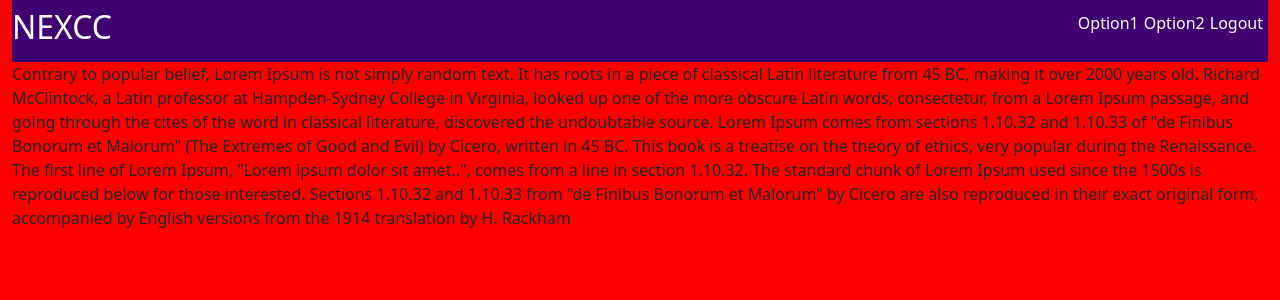
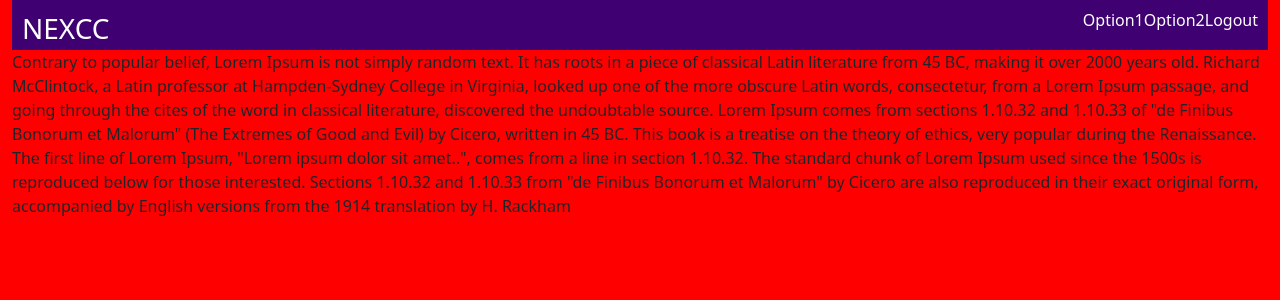
Before and after one commit to johnsus1995/pandora-frontend, a React (Create React App) app: page /login in a window 1280 px wide. Shown: the top 300 px of the page. Built offline with nearby package versions, Linux system fonts and the light colour scheme.

Commit message:
style fixes to Authlayout navbar

```diff
--- a/src/layouts/AuthLayout/AuthLayout.jsx
+++ b/src/layouts/AuthLayout/AuthLayout.jsx
@@ -6,12 +6,16 @@ const AuthLayout = () => {
   return (
     <div className={`${styles.AuthLayout} container-fluid`}>
       <nav className="navbar">
-        <h2>NEXCC</h2>
-        <ul className="right">
-          <li>Option1</li>
-          <li>Option2</li>
-          <li>Logout</li>
-        </ul>
+        <div className="left">
+          <h3>NEXCC</h3>
+        </div>
+        <div className="right">
+          <ul>
+            <li>Option1</li>
+            <li>Option2</li>
+            <li>Logout</li>
+          </ul>
+        </div>
       </nav>
       <Outlet />
     </div>
--- a/src/layouts/AuthLayout/AuthLayout.module.scss
+++ b/src/layouts/AuthLayout/AuthLayout.module.scss
@@ -7,23 +7,30 @@
     padding: 0 20px;
     height: 100vh;
     nav{
+      height: 50px;
       background-color: $primary-blue;
       color: #fff;
       display: flex;
       align-items: center;
       justify-content: space-between;
-      ul{
-        &.right{
+      // width: 100%;
+      // position: fixed;
+      .left{
+        margin-left: 10px;
+      }
+
+      .right{
+        //margin: top right bottom left;
+        margin: 0 10px 10px 0;
+
+        ul{
           display: flex;
           flex-direction: row;
-          align-items: center;
-          justify-content: space-between;
-          li{
-            list-style:none;
-            margin-right: 5px;
-          }
+          list-style: none;
+
         }
       }
+
     }
   }
 }
```
